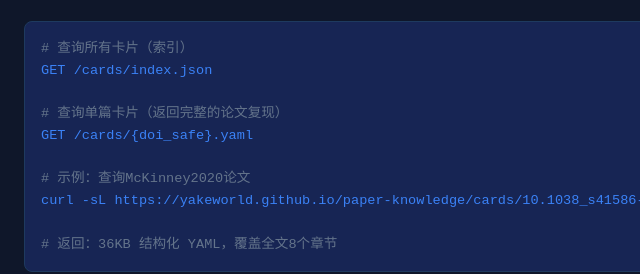
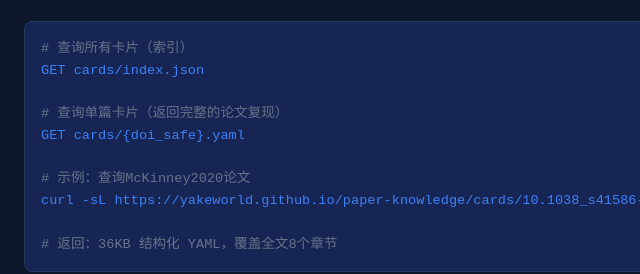
Before and after one commit to yakeworld/paper-knowledge, a plain HTML site: page index.html in a window 1280 px wide. Shown: the part 1190-1464 px from the top of the page, 136-776 px from the left. Drawn offline with Linux system fonts and the light colour scheme.

Commit message:
fix: 修正路径bug — GitHub Pages项目站点使用相对路径

```diff
--- a/index.html
+++ b/index.html
@@ -58,9 +58,9 @@
 <h2 style="margin-top: 2rem;">🔍 AI 查询协议</h2>
 <div class="api-note">
   <span class="comment"># 查询所有卡片（索引）</span><br>
-  <code>GET /cards/index.json</code><br><br>
+  <code>GET cards/index.json</code><br><br>
   <span class="comment"># 查询单篇卡片（返回完整的论文复现）</span><br>
-  <code>GET /cards/{doi_safe}.yaml</code><br><br>
+  <code>GET cards/{doi_safe}.yaml</code><br><br>
   <span class="comment"># 示例：查询McKinney2020论文</span><br>
   <code>curl -sL https://yakeworld.github.io/paper-knowledge/cards/10.1038_s41586-019-1799-6.yaml</code><br><br>
   <span class="comment"># 返回：36KB 结构化 YAML，覆盖全文8个章节</span>
@@ -73,7 +73,7 @@
 </div>
 
 <script>
-fetch('/cards/index.json')
+fetch('cards/index.json')
   .then(r => r.json())
   .then(data => {
     let html = '';
@@ -92,7 +92,7 @@ fetch('/cards/index.json')
         </div>
         <div class="section-list">${sections}</div>
         <div style="margin-top: 1rem;">
-          <a class="badge badge-blue" href="/cards/${c.doi_safe}.yaml" style="text-decoration:none;">📄 查看完整卡片 (YAML)</a>
+          <a class="badge badge-blue" href="cards/${c.doi_safe}.yaml" style="text-decoration:none;">📄 查看完整卡片 (YAML)</a>
           <a class="badge badge-green" href="https://doi.org/${c.doi}" target="_blank" style="text-decoration:none;">🔗 原文 DOI</a>
         </div>
         <p style="color: var(--muted); margin-top: .75rem; font-size: .85rem;">${c.tldr}</p>
```
Also changed, not shown: 1 other file.
